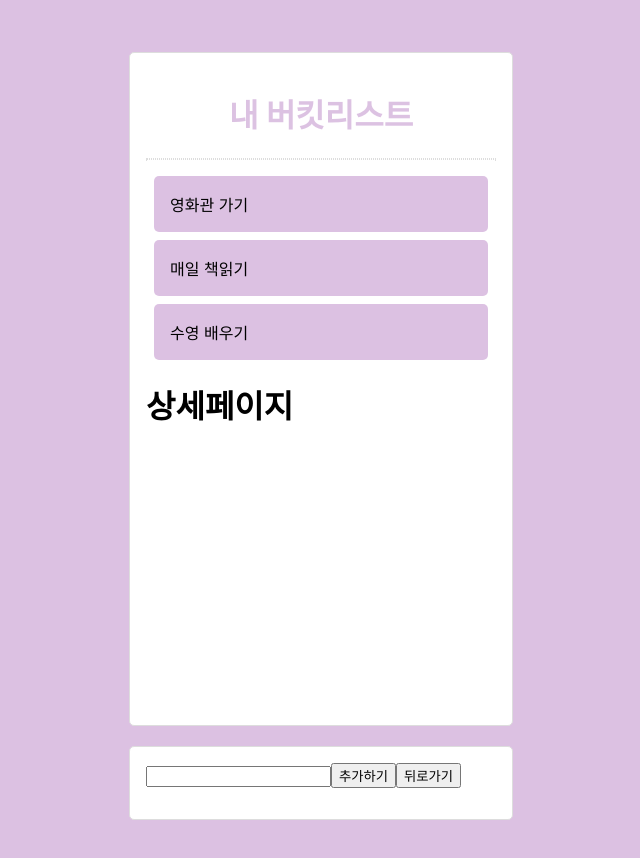
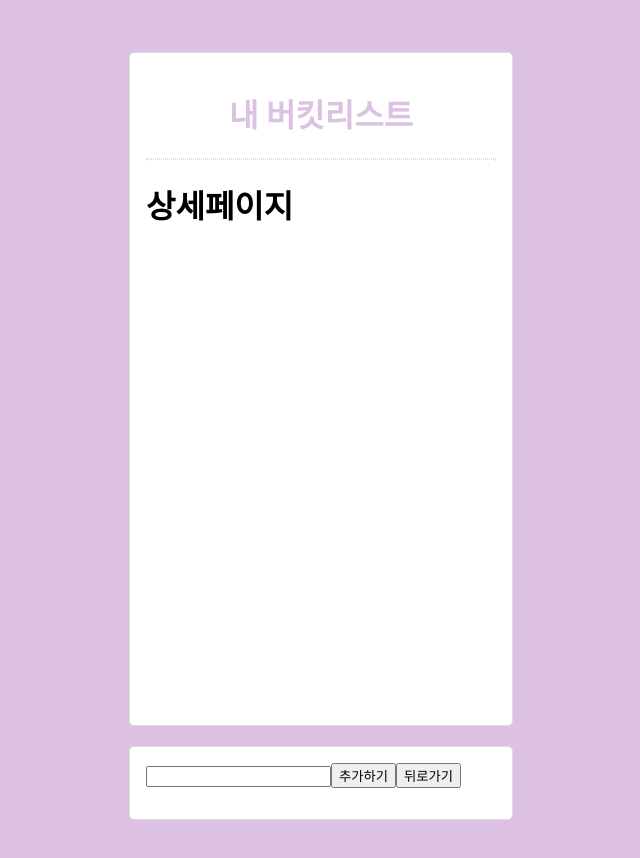
Before and after one commit to chochoq/bucketList, a React (Create React App) app: page /detail in a window 1280 px wide. Shown: the top 858 px of the page, without its empty margins (319-959 px from the left). Built offline with nearby package versions, Linux system fonts and the light colour scheme; the HTML template or start-up script is replaced by a standard one.

Commit message:
(add) notFound 넣기

```diff
--- a/src/App.js
+++ b/src/App.js
@@ -1,16 +1,12 @@
 import React from 'react';
 
-// BucketList 컴포넌트를 import 해옵니다.
-// import [컴포넌트 명] from [컴포넌트가 있는 파일경로];
 import BucketList from './BucketList';
-import Detail from './Detail'
+import Detail from './Detail';
+import NotFound from './NotFound';
 
-// import './style.css';
-// import './scss_ex.scss';
 import styled from 'styled-components';
-// import LifecycleEx from './LifecycleEx';
 
-import { Route } from 'react-router-dom';
+import { Route, Switch } from 'react-router-dom';
 import { withRouter } from 'react-router';
 
 
@@ -46,19 +42,32 @@ class App extends React.Component {
     // this 키워드를 통해 state에 접근할 수 있어요.
     console.log(this.state);
 
+    console.log(Switch);
+
       return (
         <AppDiv className="App">
-          {/* <LifecycleEx></LifecycleEx> */}
+
           <Container className="container">
-              <Title className="title">내 버킷리스트</Title>
-              <Line className="line" />
 
+            <Title className="title">내 버킷리스트</Title>
+            <Line className="line" />
+
+
+          <Switch>
               {/* route에서 props 넘기기 */}
-              <Route
-                path="/"
+            <Route exact path="/"
                 render={(props) => <BucketList history={this.props.history} list={this.state.list} />}></Route>
 
-              <Route path="/detail" component={Detail}></Route>
+            <Route path="/detail" component={Detail}/>
+
+            {/* notfound에서 이미 history가 넘어갔지만,
+              render 연습으로 다시 해봄.
+              props 사용or not으로 2가지 방법으로 해보았다
+             */}
+            {/* <Route render={() => <NotFound history={this.state.history}/> } /> */}
+            <Route render={(props) => <NotFound history={props.history}/> } />
+          </Switch>
+
           </Container>
 
           <Add>
--- /dev/null
+++ b/src/NotFound.js
@@ -0,0 +1,16 @@
+import React from "react";
+
+const NotFound = (props) => {
+
+    console.log(props);
+    return (
+        <div>
+        <h1>주소가 올바르지 않아요!</h1>
+            <button onClick={() => {
+                props.history.goBack();
+            }}>뒤로가기</button>
+        </div>
+    );
+};
+
+export default NotFound;
```
